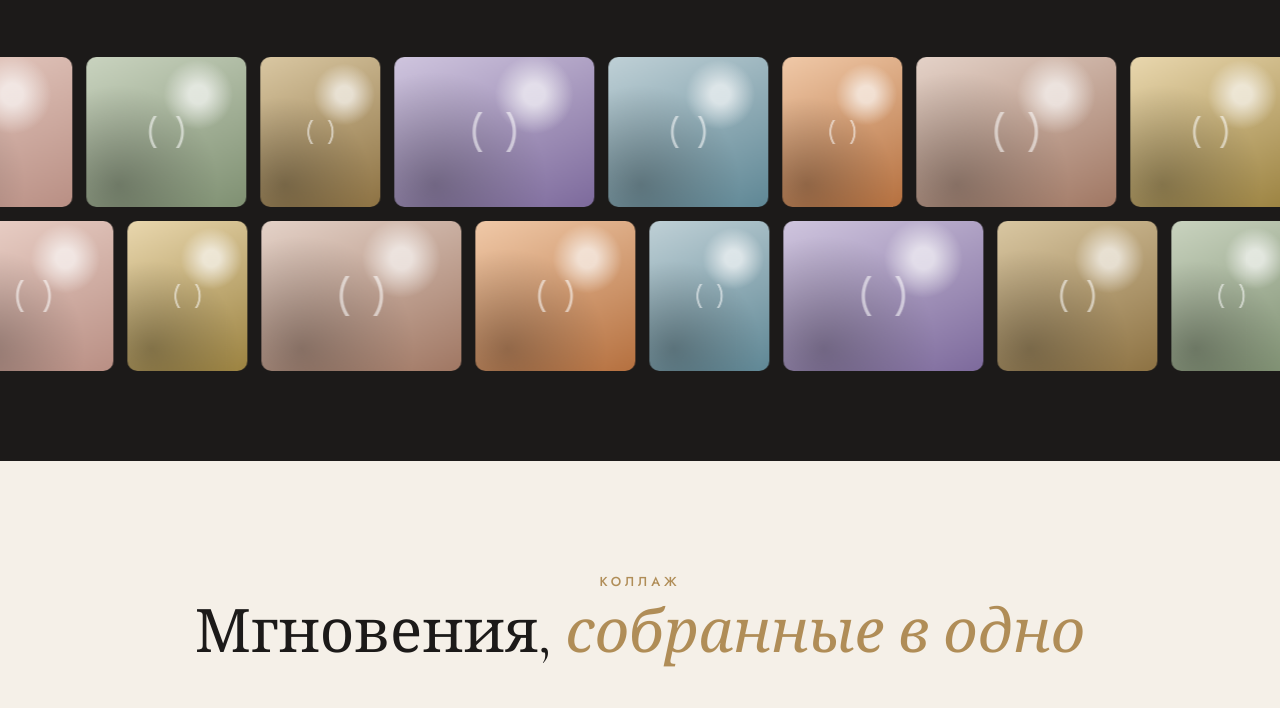
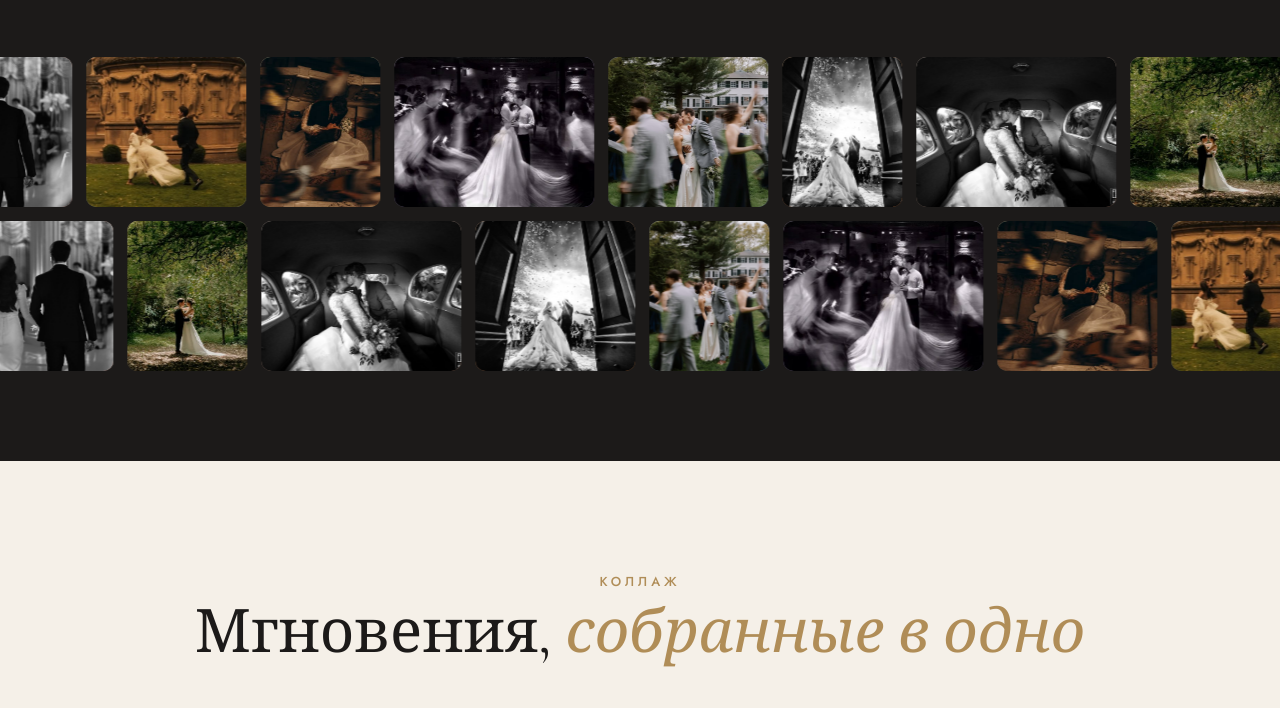
Before and after one commit to GrazTeam/GrazTeam, a plain HTML site: page SvadebniyPhotograph/index.html in a window 1280 px wide. Shown: the part 1724-2432 px from the top of the page. Drawn offline with nearby package versions, Linux system fonts and the light colour scheme.

Commit message:
add(SvadebniyPhotograph): add photos

```diff
--- a/SvadebniyPhotograph/index.html
+++ b/SvadebniyPhotograph/index.html
@@ -16,7 +16,7 @@
 <header class="nav">
   <a class="nav__logo" href="#hero">A. Lavrova</a>
   <nav><a href="#stories">Истории</a><a href="#collage">Коллаж</a><a href="#reviews">Отзывы</a><a href="#contacts">Контакты</a></nav>
-  <a class="nav__call" href="tel:++375777777777">Позвонить</a>
+  <a class="nav__call" href="tel:+375777777777">Позвонить</a>
 </header>
 
 <main>
@@ -27,7 +27,7 @@
     <h1 id="title" aria-label="Анна Лаврова"><span class="l1">Анна</span><br><em class="l2">Лаврова</em></h1>
     <p class="hero__lead">Снимаю не позы, а то, как вы смотрите друг на друга. Живые, тёплые кадры, к которым хочется возвращаться через двадцать лет.</p>
     <div class="actions">
-      <a class="btn btn--fill" href="tel:++375777777777">Позвонить</a>
+      <a class="btn btn--fill" href="tel:+375777777777">Позвонить</a>
       <a class="btn btn--line" href="#stories">Смотреть истории</a>
     </div>
     <svg class="rings" viewBox="0 0 120 70" aria-hidden="true"><circle cx="45" cy="38" r="24"/><circle cx="75" cy="38" r="24"/><path d="M45 8l5 6-5 6-5-6z"/></svg>
@@ -75,7 +75,7 @@
 <section id="contacts" class="contacts">
   <div class="head rv"><p class="eyebrow">Контакты</p><h2>Расскажите о вашей <em>дате</em></h2></div>
   <p class="contacts__lead rv">Напишите или позвоните. Сначала обсудим ваш день, потом я предложу формат съёмки.</p>
-  <a class="btn btn--fill big rv" href="tel:++375777777777">Позвонить ++375 77 777 7777</a>
+  <a class="btn btn--fill big rv" href="tel:+375777777777">Позвонить +375 77 777 7777</a>
   <ul class="socials">
     <li class="rv"><a class="soc" href="https://instagram.com/" target="_blank" rel="noopener"><svg viewBox="0 0 24 24" fill="none" stroke="currentColor" stroke-width="1.8"><rect x="3" y="3" width="18" height="18" rx="5"/><circle cx="12" cy="12" r="4"/><circle cx="17.5" cy="6.5" r="1" fill="currentColor"/></svg><span>Instagram</span></a></li>
     <li class="rv"><a class="soc" href="https://t.me/" target="_blank" rel="noopener"><svg viewBox="0 0 24 24" fill="currentColor"><path d="M21.5 3.5 2.5 10.8c-.8.3-.8 1.4 0 1.6l4.7 1.5 1.8 5.600c.2.600 1 .8 1.400.3l2.600-2.500 4.800 3.500c.6.400 1.400.1 1.500-.6l3-16c.1-.8-.6-1.400-1.300-1.100zM9 14l8.500-6.200-6.700 7.300-.3 2.800z"/></svg><span>Telegram</span></a></li>
--- a/SvadebniyPhotograph/script.js
+++ b/SvadebniyPhotograph/script.js
@@ -2,14 +2,14 @@
 // Чтобы подставить настоящие снимки, укажите src: 'photos/01.jpg'
 // Без src показывается художественная заглушка из цветов a/b.
 const PHOTOS = [
-  { cap: 'Тихое утро',       a: '#ecd3ca', b: '#b98f84' },
-  { cap: 'Первый взгляд',    a: '#c9d3bf', b: '#7f9072' },
-  { cap: 'Клятвы',           a: '#d9c7a2', b: '#8d7243' },
-  { cap: 'Танец',            a: '#cfc5de', b: '#7d6a9c' },
-  { cap: 'Прогулка',         a: '#bfd0d6', b: '#5f8795' },
-  { cap: 'Вечерний свет',    a: '#f0c9a8', b: '#b5703f' },
-  { cap: 'Родные',           a: '#e4d2c8', b: '#a07763' },
-  { cap: 'Конфетти',         a: '#e9d7ae', b: '#9b8240' }
+  { cap: 'Тихое утро', src: './images/photo1.jpg', a: '#ecd3ca', b: '#b98f84' },
+  { cap: 'Первый взгляд', src: './images/photo2.jpg', a: '#c9d3bf', b: '#7f9072' },
+  { cap: 'Клятвы', src: './images/photo3.jpg', a: '#d9c7a2', b: '#8d7243' },
+  { cap: 'Танец', src: './images/photo4.jpg', a: '#cfc5de', b: '#7d6a9c' },
+  { cap: 'Прогулка', src: './images/photo5.jpg', a: '#bfd0d6', b: '#5f8795' },
+  { cap: 'Вечерний свет', src: './images/photo6.jpg', a: '#f0c9a8', b: '#b5703f' },
+  { cap: 'Родные', src: './images/photo7.jpg', a: '#e4d2c8', b: '#a07763' },
+  { cap: 'Конфетти', src: './images/photo8.jpg', a: '#e9d7ae', b: '#9b8240' }
 ];
 const ph = (p, cls = '') => {
   const f = document.createElement('figure');
```
Also changed, not shown: SvadebniyPhotograph/images/photo1.jpg (added), SvadebniyPhotograph/images/photo2.jpg (added), SvadebniyPhotograph/images/photo3.jpg (added), SvadebniyPhotograph/images/photo4.jpg (added), SvadebniyPhotograph/images/photo5.jpg (added), SvadebniyPhotograph/images/photo6.jpg (added), SvadebniyPhotograph/images/photo7.jpg (added), SvadebniyPhotograph/images/photo8.jpg (added).
